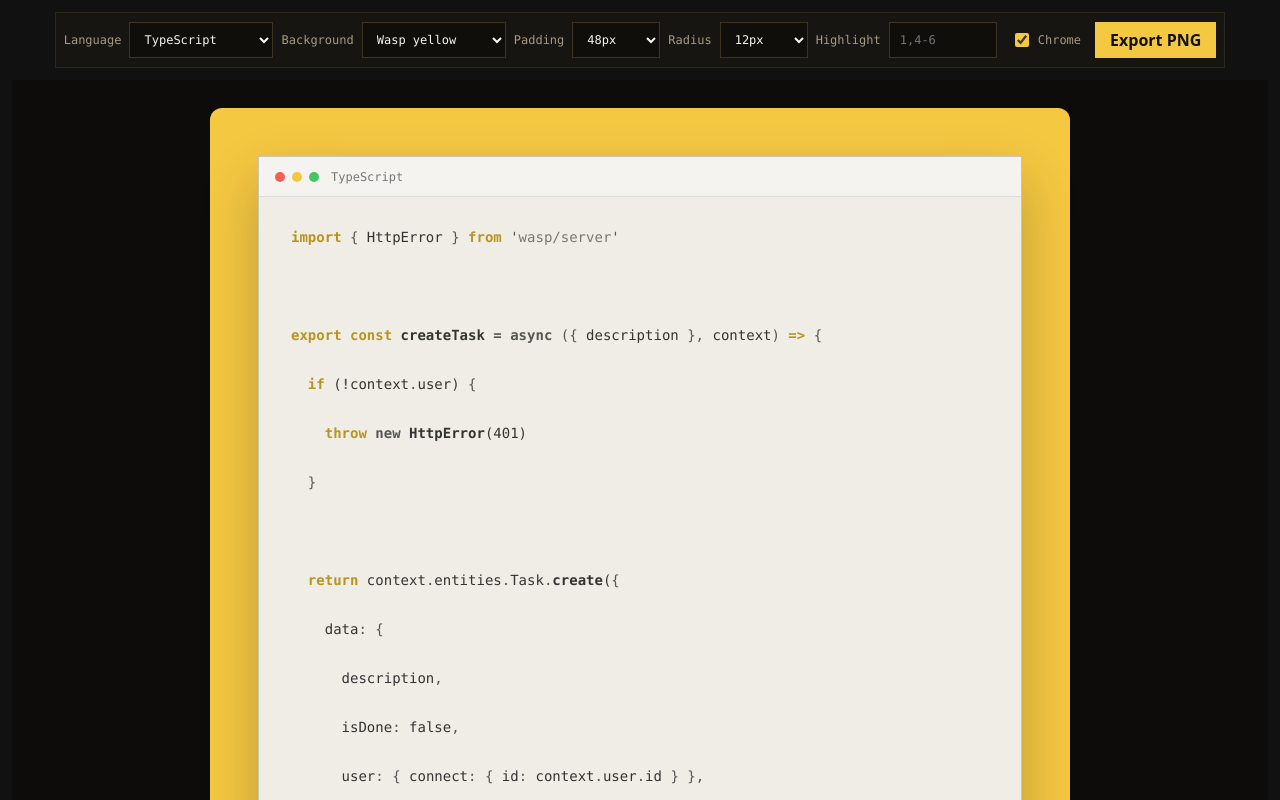
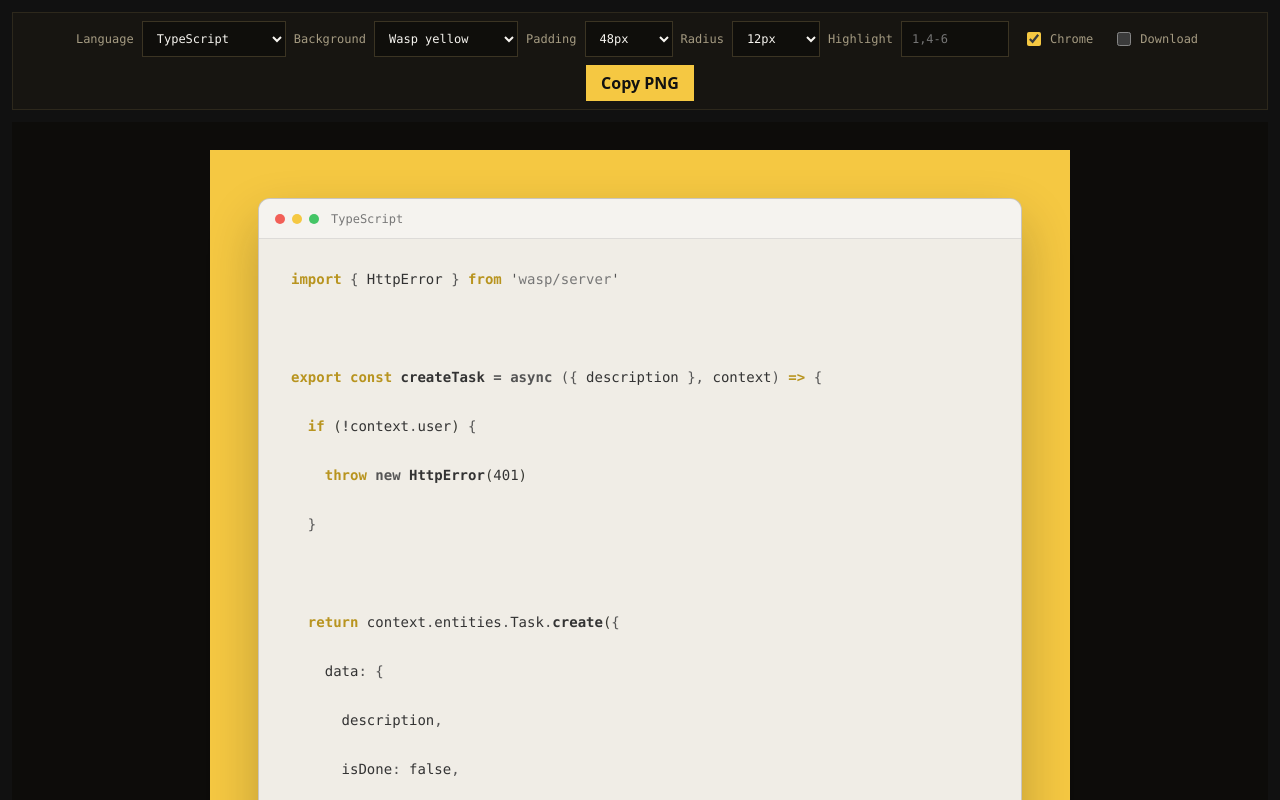
Before and after one commit to infomiho/code-screenshot, a Preact app: page / in a window 1280 px wide. Shown: the top 800 px of the page. Built offline with nearby package versions, Linux system fonts and the light colour scheme.

Commit message:
Copy PNG to clipboard

```diff
--- a/src/app.tsx
+++ b/src/app.tsx
@@ -1,5 +1,5 @@
 import { useEffect, useRef, useState } from 'preact/hooks'
-import { domToPng } from 'modern-screenshot'
+import { domToBlob } from 'modern-screenshot'
 import { createBundledHighlighter, createSingletonShorthands } from 'shiki/core'
 import { createJavaScriptRegexEngine } from 'shiki/engine/javascript'
 import { waspShikiTheme } from './waspShikiTheme'
@@ -151,6 +151,16 @@ const toPlainCodeHtml = (value: string, highlightedLines: Set<number>) => {
   return addLineHighlights(`<pre class="shiki"><code>${codeHtml}</code></pre>`, highlightedLines)
 }
 
+const downloadBlob = (blob: Blob) => {
+  const link = document.createElement('a')
+  const url = window.URL.createObjectURL(blob)
+
+  link.download = 'wasp-code-screenshot.png'
+  link.href = url
+  link.click()
+  window.URL.revokeObjectURL(url)
+}
+
 const getInitialCode = () => {
   try {
     return window.localStorage.getItem(codeStorageKey) ?? defaultCode
@@ -167,6 +177,7 @@ export function App() {
   const [padding, setPadding] = useState(48)
   const [radius, setRadius] = useState(12)
   const [showChrome, setShowChrome] = useState(true)
+  const [shouldDownload, setShouldDownload] = useState(false)
   const [highlightedLinesInput, setHighlightedLinesInput] = useState('')
   const [highlightedCode, setHighlightedCode] = useState('')
   const [isHighlighting, setIsHighlighting] = useState(true)
@@ -218,26 +229,38 @@ export function App() {
     }
   }, [code, highlightedLinesInput, selectedLanguage.lang])
 
-  const exportPng = async () => {
+  const copyPng = async () => {
     if (!shotRef.current) return
 
     setIsExporting(true)
     setMessage('')
 
     try {
-      const dataUrl = await domToPng(shotRef.current, {
+      const blob = await domToBlob(shotRef.current, {
         backgroundColor: null,
         scale: 2,
         filter: (node) =>
           !(node instanceof HTMLElement && node.dataset.exportHidden === 'true'),
       })
-      const link = document.createElement('a')
-      link.download = 'wasp-code-screenshot.png'
-      link.href = dataUrl
-      link.click()
-      setMessage('PNG exported.')
+
+      if (!navigator.clipboard || !window.ClipboardItem) {
+        downloadBlob(blob)
+        setMessage('Clipboard unavailable. Downloaded PNG.')
+        return
+      }
+
+      await navigator.clipboard.write([
+        new ClipboardItem({ [blob.type || 'image/png']: blob }),
+      ])
+
+      if (shouldDownload) {
+        downloadBlob(blob)
+        setMessage('Copied and downloaded.')
+      } else {
+        setMessage('Copied PNG.')
+      }
     } catch (error) {
-      setMessage(error instanceof Error ? error.message : 'Export failed.')
+      setMessage(error instanceof Error ? error.message : 'Copy failed.')
     } finally {
       setIsExporting(false)
     }
@@ -335,15 +358,26 @@ export function App() {
             <span>Chrome</span>
           </label>
 
+          <label class="toolbar-toggle">
+            <input
+              type="checkbox"
+              checked={shouldDownload}
+              onInput={(event) =>
+                setShouldDownload((event.currentTarget as HTMLInputElement).checked)
+              }
+            />
+            <span>Download</span>
+          </label>
+
           {message && <span class="toolbar-status">{message}</span>}
 
           <button
             class="export-button"
             type="button"
-            onClick={exportPng}
+            onClick={copyPng}
             disabled={isExporting || isHighlighting}
           >
-            {isExporting ? 'Exporting...' : 'Export PNG'}
+            {isExporting ? 'Copying...' : 'Copy PNG'}
           </button>
         </div>
       </header>
@@ -357,10 +391,9 @@ export function App() {
               style={{
                 background: selectedBackground.value,
                 padding: `${padding}px`,
-                borderRadius: `${radius}px`,
               }}
             >
-              <div class="code-window">
+              <div class="code-window" style={{ borderRadius: `${radius}px` }}>
                 {showChrome && (
                   <div class="window-bar">
                     <div class="window-dots" aria-hidden="true">
```
